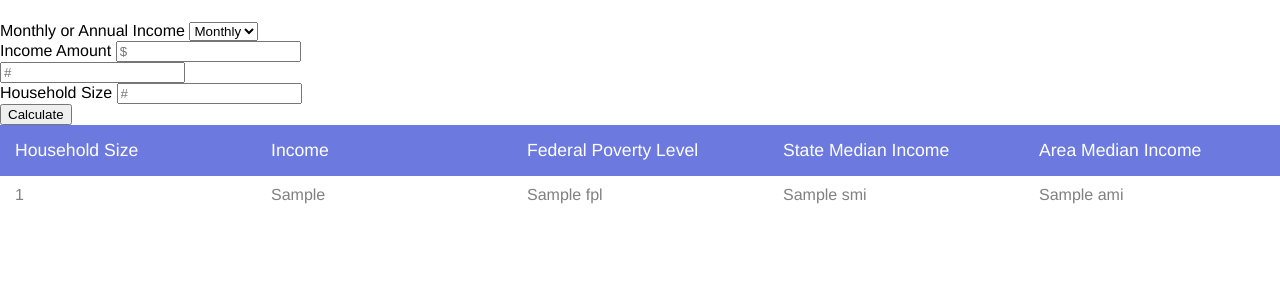
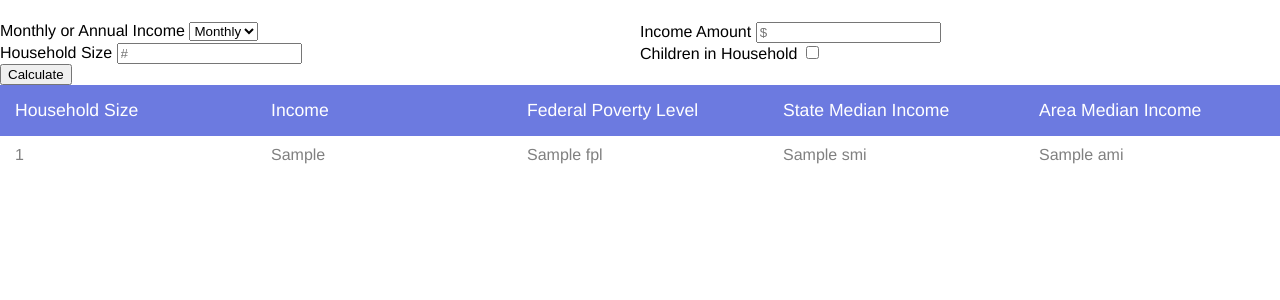
Before and after one commit to mark-hager/KC211-Income-calculator, a Flask app: template 2-1-1 Income Calculator/templates/app.html in a window 1280 px wide. Shown: the part 58-358 px from the top of the page. Run offline with Flask 2, Linux system fonts and the light colour scheme; the template is opened without the code that fills it: most values are stand-ins (such as "Sample title", 1, 10 or a date in 2020).

Commit message:
separated attributes into grid items

```diff
--- a/2-1-1 Income Calculator/templates/app.html
+++ b/2-1-1 Income Calculator/templates/app.html
@@ -17,58 +17,54 @@
       </h1>
     </header>
 
-
-    <!-- Form -->
-    <div class="container">
-
     <form action="/" method="POST" autocomplete="off">
 
-        <div class="grid-item">
+    <div class="formdata">
 
-          <label for="Income Type">Monthly or Annual Income</label>
-          <select class="u-full-width" name="Income Type">
+        <div class="div1">
+            <label>Monthly or Annual Income
+            <select class="u-full-width" name="income-type">
                 <option value="Monthly">Monthly</option>
                 <option value="Annual">Annual</option>
             </select>
-
+            </label>
         </div>
 
-        <div class="grid-item">
-
-          <label for="Income Amount">Income Amount</label>
+        <div class="div2">
+            <label>Income Amount
                 <input
                 type="text"
                 placeholder="$"
                 class="u-full-width"
-            name="Income Amount"
+                name="income-amount"
                 />
-
+            </label>
         </div>
 
-        <div class="grid-item">
+        <div class="div3">
+            <label>Household Size
                 <input
                 type="text"
                 placeholder="#"
                 class="u-full-width"
-          name="Household Size"
+                name="household-size"
                 />
+            </label>
         </div>
 
-        <div class="grid-item">
-          <label for="Household Size">Household Size</label>
+        <div class="div4">
+            <label>Children in Household
                 <input
-              type="text"
-              placeholder="#"
-              class="u-full-width"
-              name="Household Size"
-            />
+                type="checkbox"
+                name="children"
+                value="yes">
+            </label>
         </div>
 
-
-        <div class="grid-item">
+        <div class="div5">
             <input type="submit" value="Calculate" id="calc_btn" />
         </div>
-
+    </div>
     </form>
 
     <table>
@@ -89,12 +85,7 @@
             <td>{{ smi }}</td>
             <td>{{ ami }}</td>
           </tr>
-
         </tbody>
       </table>
-
-    </div>
-
-
     </body>
 </html>
```
Lines whose indentation alone changed are shown as unchanged.
